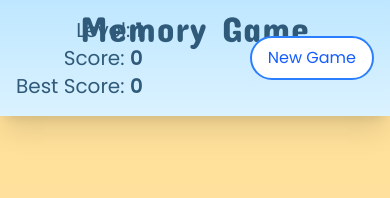
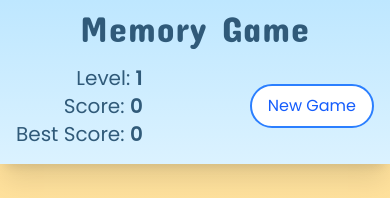
Before and after one commit to eliptik1/memory-card-game, a React (Vite) app: page / in a window 390 px wide. Shown: the top 198 px of the page. Built offline with nearby package versions, Linux system fonts and the light colour scheme; no server answers.

Commit message:
Fix header margin for mobile

```diff
--- a/src/components/GameHeader.jsx
+++ b/src/components/GameHeader.jsx
@@ -4,7 +4,7 @@ export const GameHeader = ({ level, score, bestScore, onNewGame }) => {
       <h1 className="my-4 mt-1 text-4xl sm:text-[40px] tracking-wide font-[concert_one] font-extralight">
         Memory Game
       </h1>
-      <div className="flex justify-between items-center -mt-12">
+      <div className="flex justify-between items-center mt-4 sm:-mt-12">
         <div className="flex flex-col items-end text-xl">
           <div>
             Level: <span className="font-semibold">{level}</span>
```
